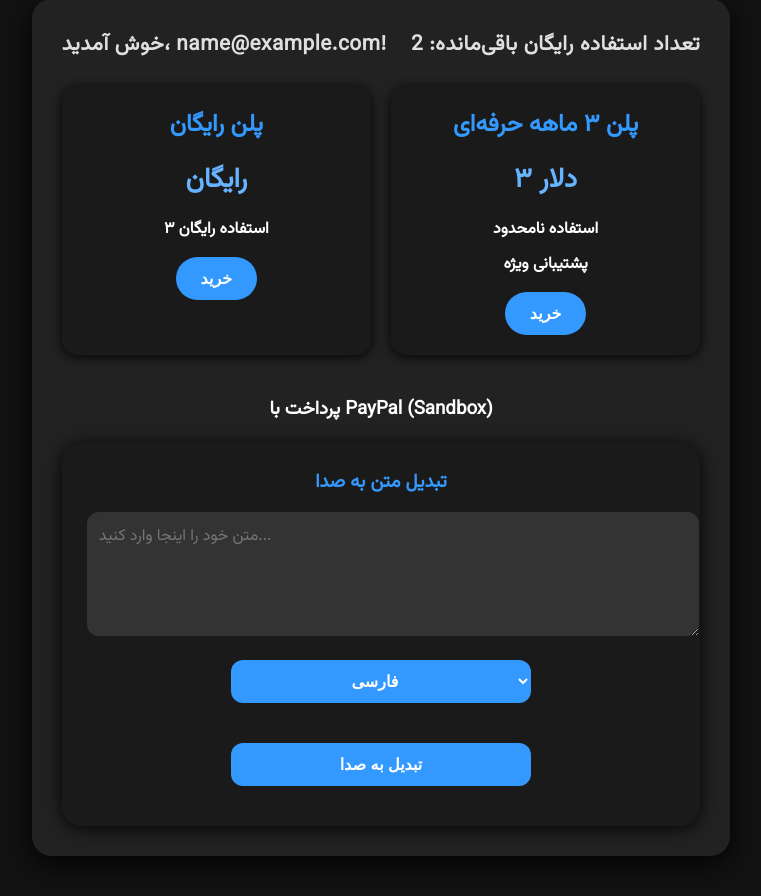
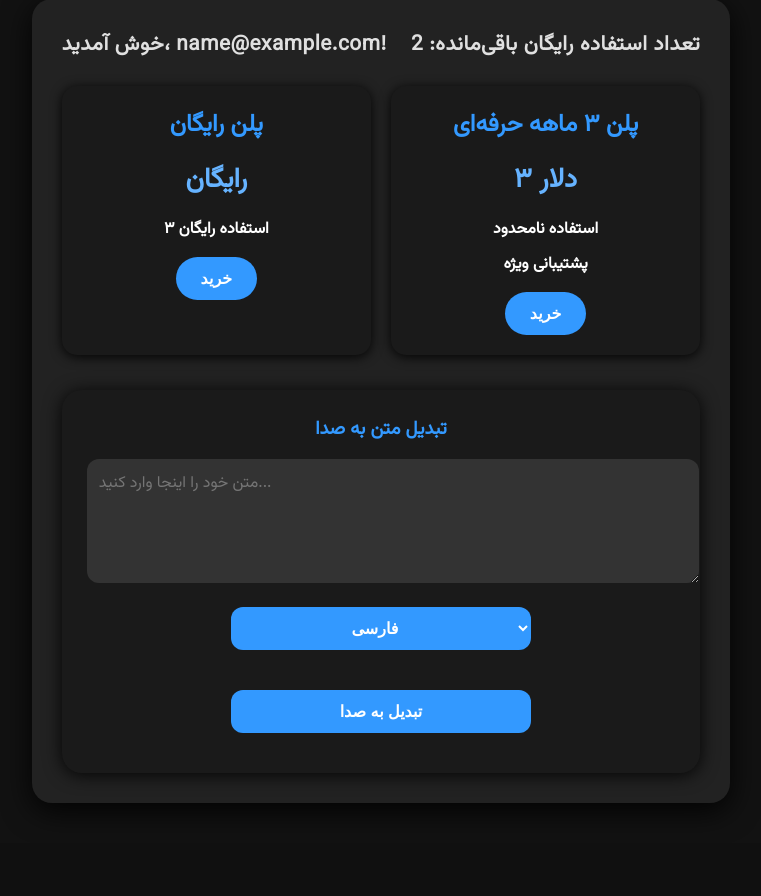
Before and after one commit to ahmadsamimrahmani427/voxir-app, a Flask app: page /app in a window 1280 px wide. Shown: the part 126-1022 px from the top of the page, without its empty margins (259-1020 px from the left). After the commit the page ends 929 px from the top, so only its background shows below. Run offline with Flask 3, Linux system fonts and the light colour scheme; the visitor is signed in with stand-in values (Sample User, id 1); some libraries are stand-ins or nearby versions.

Commit message:
Update index.html

```diff
--- a/templates/index.html
+++ b/templates/index.html
@@ -7,12 +7,12 @@
         @import url('https://fonts.googleapis.com/css2?family=Vazirmatn&display=swap');
         body {
             font-family: 'Vazirmatn', Tahoma, sans-serif;
-            background: #121212; /* پس‌زمینه مشکی */
+            background: #121212;
             margin: 0; padding: 0; min-height: 100vh; color: #fff;
             display: flex; flex-direction: column;
         }
         header {
-            background: #1f1f1f; /* هدر تیره */
+            background: #1f1f1f;
             padding: 20px;
             display: flex; justify-content: space-between; align-items: center;
             box-shadow: 0 2px 8px rgba(0,0,0,0.8);
@@ -20,7 +20,7 @@
         header .logo {
             font-size: 1.8em; font-weight: bold;
             letter-spacing: 2px;
-            color: #3399ff; /* آبی */
+            color: #3399ff;
         }
         header a.logout {
             color: #3399ff;
@@ -246,12 +246,6 @@
             {% endfor %}
         </div>
 
-        <!-- دکمه پرداخت PayPal -->
-        <div style="text-align:center; margin-top: 40px;">
-            <h3>پرداخت با PayPal (Sandbox)</h3>
-            <div id="paypal-button-container"></div>
-        </div>
-
         <div class="tts-section">
             <h3>تبدیل متن به صدا</h3>
             <textarea id="text-input" placeholder="متن خود را اینجا وارد کنید..."></textarea>
@@ -272,31 +266,6 @@
             <div class="error-message" id="error-message"></div>
         </div>
     </main>
-
-    <!-- اضافه کردن SDK و دکمه PayPal -->
-    <script src="https://www.paypal.com/sdk/js?client-id=AVOqX9uegnvQoz6cpoxezjEhv_P1ljaHCq1tt_xSSg_DtEP976IaMzsjGf5OGdttuYUawR21q1H0L2cE&currency=USD"></script>
-    <script>
-        paypal.Buttons({
-            createOrder: function(data, actions) {
-                return actions.order.create({
-                    purchase_units: [{
-                        amount: {
-                            value: '20.00'  // مبلغ پرداختی به دلار (در صورت نیاز تغییر دهید)
-                        }
-                    }]
-                });
-            },
-            onApprove: function(data, actions) {
-                return actions.order.capture().then(function(details) {
-                    alert('پرداخت با موفقیت انجام شد، ' + details.payer.name.given_name + '!');
-                    window.location.href = "/payment-success"; // مسیر پس از پرداخت موفق
-                });
-            },
-            onError: function(err) {
-                alert('خطا در پرداخت: ' + err);
-            }
-        }).render('#paypal-button-container');
-    </script>
 
     <script>
         async function convertTextToSpeech() {
```
